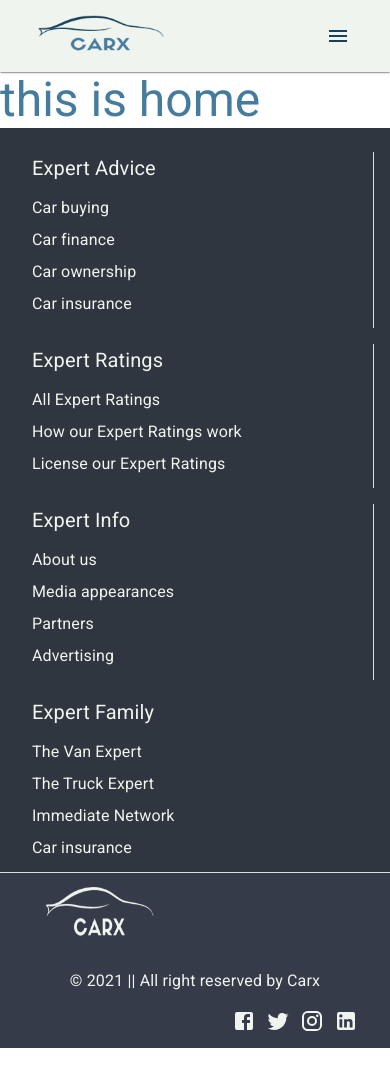
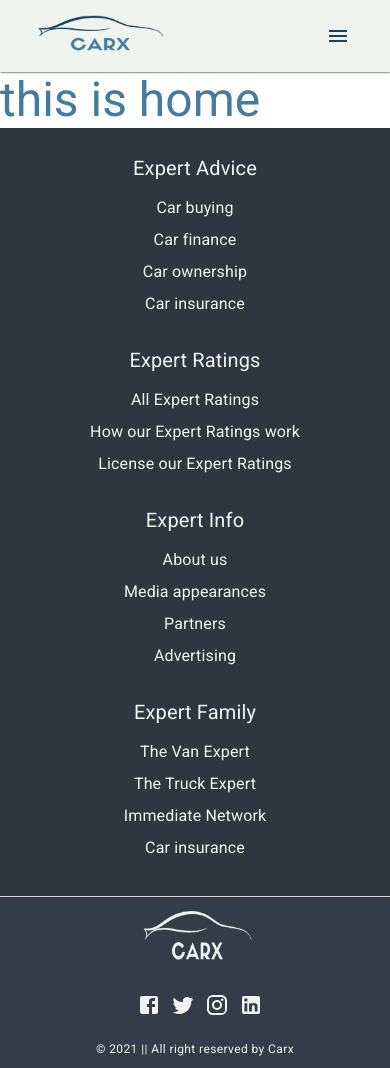
Before and after one commit to suhag-alamin/carx-client, a React (Create React App) app: page / in a window 390 px wide. Built offline with nearby package versions, Linux system fonts and the light colour scheme.

Commit message:
footer responsive

```diff
--- a/src/Pages/Shared/Footer/Footer.css
+++ b/src/Pages/Shared/Footer/Footer.css
@@ -17,3 +17,20 @@
 .footer-social:hover {
   color: #709bb6;
 }
+
+@media only screen and (max-width: 1200px) {
+  .footer-box {
+    border: none !important;
+  }
+}
+@media only screen and (max-width: 600px) {
+  .footer-box {
+    text-align: center;
+  }
+  .footer-box li {
+    text-align: center;
+  }
+  .footer-bottom-box {
+    text-align: center !important;
+  }
+}
--- a/src/Pages/Shared/Footer/Footer.js
+++ b/src/Pages/Shared/Footer/Footer.js
@@ -25,13 +25,16 @@ const Footer = () => {
         minHeight: "50vh",
         bgcolor: "#2f3640",
         color: "#f0f4ef",
-        pt: 3,
+        mb: 0,
       }}
     >
-      <Container>
+      <Container sx={{ py: 3 }}>
         <Grid container spacing={2}>
-          <Grid item xs={12} md={3}>
-            <Box sx={{ px: 2, borderRight: "1px solid #ddd" }}>
+          <Grid item xs={12} sm={6} md={3}>
+            <Box
+              className="footer-box"
+              sx={{ px: 2, borderRight: "1px solid #ddd" }}
+            >
               <Typography variant="h6">Expert Advice</Typography>
               <List>
                 <ListItem className="list-item" sx={{ p: 0 }}>
@@ -50,8 +53,11 @@ const Footer = () => {
             </Box>
           </Grid>
 
-          <Grid item xs={12} md={3}>
-            <Box sx={{ px: 2, borderRight: "1px solid #ddd" }}>
+          <Grid item xs={12} sm={6} md={3}>
+            <Box
+              className="footer-box"
+              sx={{ px: 2, borderRight: "1px solid #ddd" }}
+            >
               <Typography variant="h6">Expert Ratings</Typography>
               <List>
                 <ListItem className="list-item" sx={{ p: 0 }}>
@@ -67,8 +73,11 @@ const Footer = () => {
             </Box>
           </Grid>
 
-          <Grid item xs={12} md={3}>
-            <Box sx={{ px: 2, borderRight: "1px solid #ddd" }}>
+          <Grid item xs={12} sm={6} md={3}>
+            <Box
+              className="footer-box"
+              sx={{ px: 2, borderRight: "1px solid #ddd" }}
+            >
               <Typography variant="h6">Expert Info</Typography>
               <List>
                 <ListItem className="list-item" sx={{ p: 0 }}>
@@ -86,8 +95,8 @@ const Footer = () => {
               </List>
             </Box>
           </Grid>
-          <Grid item xs={12} md={3}>
-            <Box sx={{ px: 2 }}>
+          <Grid item xs={12} sm={6} md={3}>
+            <Box className="footer-box" sx={{ px: 2 }}>
               <Typography variant="h6">Expert Family</Typography>
               <List>
                 <ListItem className="list-item" sx={{ p: 0 }}>
@@ -118,23 +127,21 @@ const Footer = () => {
         }}
       >
         <Container>
-          <Grid container spacing={2} sx={{ alignItems: "center" }}>
-            <Grid item xs={12} md={4}>
+          <Grid
+            className="footer-bottom-box"
+            container
+            spacing={2}
+            sx={{ alignItems: "center" }}
+          >
+            <Grid item xs={12} sm={6} md={4}>
               <Link to="/">
                 {" "}
                 <img style={{ width: "40%" }} src={logo} alt="" />
               </Link>
             </Grid>
-            <Grid item xs={12} md={4}>
-              <Typography sx={{ color: "#f0f4ef", textAlign: "center" }}>
-                &copy;{" "}
-                <span>
-                  {new Date().getFullYear()} || All right reserved by Carx
-                </span>
-              </Typography>
-            </Grid>
-            <Grid item xs={12} md={4}>
-              <Box sx={{ textAlign: "right" }}>
+
+            <Grid item xs={12} sm={6} md={4}>
+              <Box className="footer-bottom-box" sx={{ textAlign: "center" }}>
                 <a
                   href="https://www.facebook.com/suhag.alamin.315/"
                   target="_blank"
@@ -169,6 +176,18 @@ const Footer = () => {
                 </a>
               </Box>
             </Grid>
+            <Grid className="footer-bottom-box" item xs={12} sm={12} md={4}>
+              <Typography
+                sx={{ color: "#f0f4ef", textAlign: "center" }}
+                variant="caption"
+                component="p"
+              >
+                &copy;{" "}
+                <span>
+                  {new Date().getFullYear()} || All right reserved by Carx
+                </span>
+              </Typography>
+            </Grid>
           </Grid>
         </Container>
       </Box>
```
